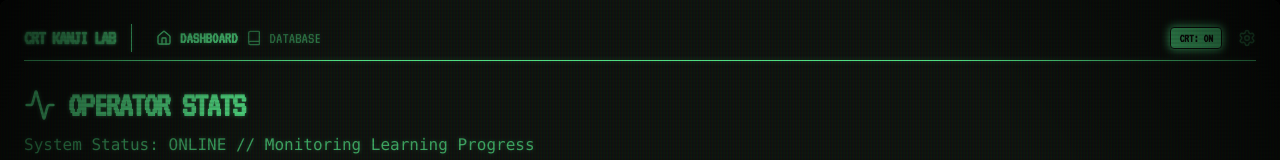
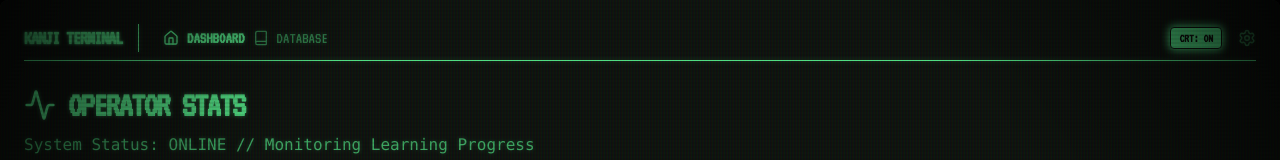
Before and after one commit to Emmjeyyyy/kanji-terminal, a React (Vite) app: page / in a window 1280 px wide. Shown: the top 160 px of the page. Built offline with nearby package versions, Linux system fonts and the light colour scheme.

Commit message:
refactor: Rename project to Kanji Terminal
Updates the project name and branding across package.json, index.html, metadata.json, and App.tsx to reflect the new project identity "Kanji Terminal" instead of "CRT Kanji Lab".

```diff
--- a/App.tsx
+++ b/App.tsx
@@ -130,7 +130,7 @@ export default function App() {
       {/* Top Navigation - Fixed Height */}
       <nav className="flex flex-col md:flex-row justify-between items-center mb-4 md:mb-6 border-b border-current pb-2 select-none shrink-0 gap-2 md:gap-0">
         <div className="flex items-center gap-2 md:gap-4 w-full md:w-auto justify-between md:justify-start">
-            <span className="font-bold text-lg md:text-xl tracking-tighter border-r border-current pr-2 md:pr-4 mr-1 md:mr-2 crt-text-glow whitespace-nowrap">CRT KANJI LAB</span>
+            <span className="font-bold text-lg md:text-xl tracking-tighter border-r border-current pr-2 md:pr-4 mr-1 md:mr-2 crt-text-glow whitespace-nowrap">KANJI TERMINAL</span>
             <div className="flex gap-2">
                 <button onClick={() => setCurrentView('dashboard')} className={`flex items-center gap-1 md:gap-2 transition-all duration-200 ${currentView === 'dashboard' ? 'opacity-100 font-bold text-shadow-[0_0_3px_currentColor]' : 'opacity-50 hover:opacity-100 hover:text-shadow-[0_0_3px_currentColor]'}`}>
                     <Home size={16} /> <span className="hidden sm:inline">DASHBOARD</span>
--- a/index.html
+++ b/index.html
@@ -3,7 +3,7 @@
   <head>
     <meta charset="UTF-8" />
     <meta name="viewport" content="width=device-width, initial-scale=1.0" />
-    <title>CRT Kanji Lab</title>
+    <title>Kanji Terminal</title>
     <script src="https://cdn.tailwindcss.com"></script>
     <link rel="preconnect" href="https://fonts.googleapis.com">
     <link rel="preconnect" href="https://fonts.gstatic.com" crossorigin>
--- a/metadata.json
+++ b/metadata.json
@@ -1,5 +1,5 @@
 {
-  "name": "CRT Kanji Lab",
+  "name": "Kanji Terminal",
   "description": "A retro-styled spaced repetition Kanji learning terminal for JLPT N5 & N4 mastery.",
   "requestFramePermissions": []
 }
--- a/package.json
+++ b/package.json
@@ -1,5 +1,5 @@
 {
-  "name": "crt-kanji-lab",
+  "name": "kanji-terminal",
   "private": true,
   "version": "0.0.0",
   "type": "module",
```
